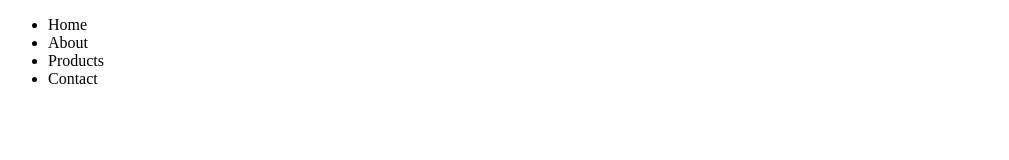
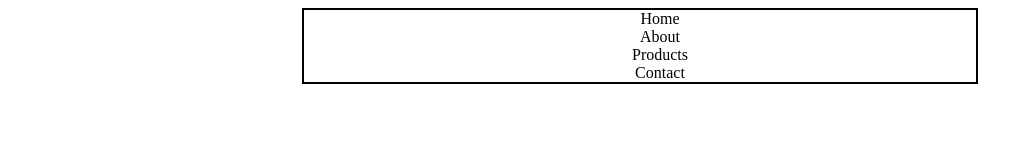
Before and after one commit to mitchellblom/intNav, a plain HTML site: page index.html in a window 1280 px wide. Shown: the whole page, without its empty margins (0-1009 px from the left). Drawn offline with Linux system fonts and the light colour scheme.

Commit message:
probably complete

```diff
--- a/index.html
+++ b/index.html
@@ -10,14 +10,15 @@
 	<html>
 	<head>
 		<title></title>
+		<link rel="stylesheet" type="text/css" href="main.css">
 	</head>
 	<body>
 
-		<ul>
-			<li>Home</li>
-			<li>About</li>
-			<li>Products</li>
-			<li>Contact</li>
+		<ul class="nav">
+			<li><a>Home</a></li>
+			<li><a>About</a></li>
+			<li><a>Products</a></li>
+			<li><a>Contact</a></li>
 		</ul>
 
 	</body>
--- a/main.css
+++ b/main.css
@@ -0,0 +1,17 @@
+.nav {
+	list-style: none;
+	border: 2px double black;
+	display: block;
+	text-align: center;
+	width: 50%;
+	margin: auto;
+}
+
+a:hover {
+	color: orange;
+	background-color: purple;
+}
+
+.nav:active {
+	padding: 0 5px 0 5px;
+}
```
